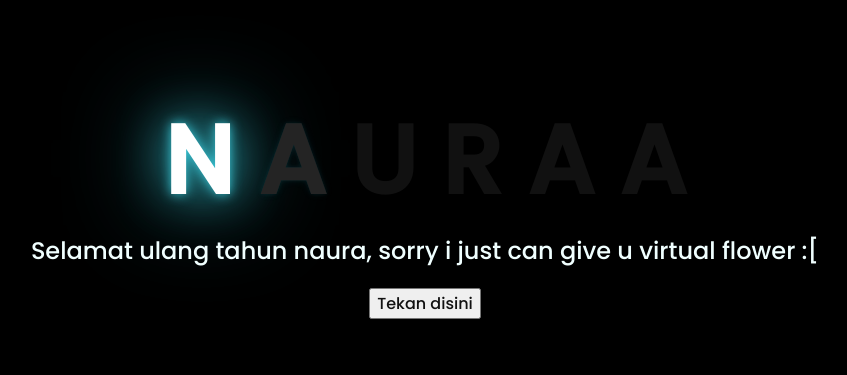
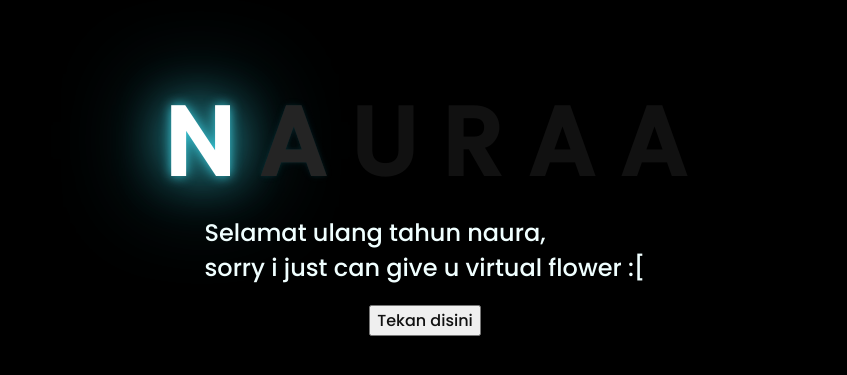
Before and after one commit to lexaiko/nauraflowers, a plain HTML site: page index.html in a window 1280 px wide. Shown: the part 205-580 px from the top of the page, without its empty margins (223-1070 px from the left). Drawn offline with Linux system fonts and the light colour scheme.

Commit message:
Update index.html

```diff
--- a/index.html
+++ b/index.html
@@ -18,7 +18,7 @@
         <span>A</span>
     </div>
     <div class="description">
-        <span>Selamat ulang tahun naura, sorry i just can give u virtual flower :[</span>
+        <span>Selamat ulang tahun naura, <br> sorry i just can give u virtual flower :[</span>
     </div>
     <div class="button">
         <button>
```
